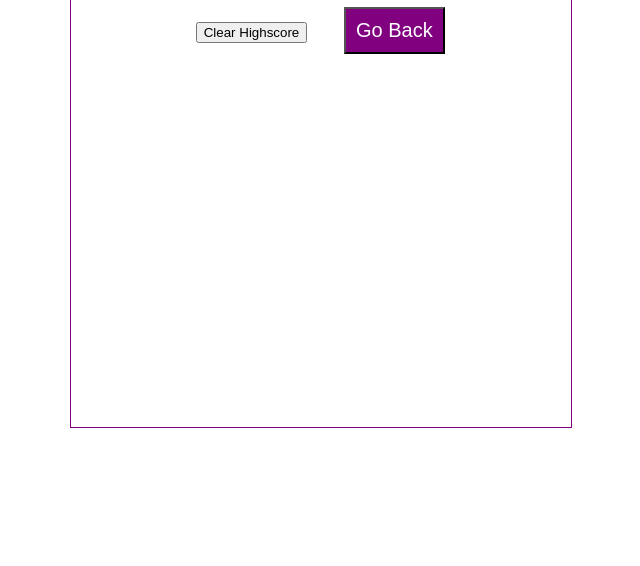
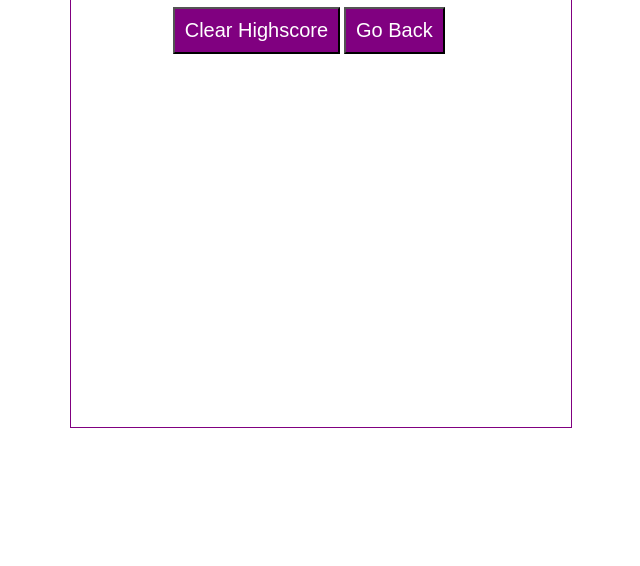
Before and after one commit to Code-Institute-Submissions/code-quiz, a plain HTML site: page HighScores.html in a window 1280 px wide. Shown: the part 234-800 px from the top of the page, without its empty margins (314-954 px from the left). Drawn offline with Linux system fonts and the light colour scheme; files that its build step writes are made by us from their sources.

Commit message:
Add style rule for clear id

```diff
--- a/assets/css/style.css
+++ b/assets/css/style.css
@@ -35,3 +35,14 @@
     text-align: center;
     text-decoration: none;
 }
+
+#clear {
+    background-color: purple;
+    position: relative;
+    padding: 10px;
+    font-size: 20px;
+    color: white;
+    top: 30%;
+    right: 5%;
+    text-align: center;
+}
```
